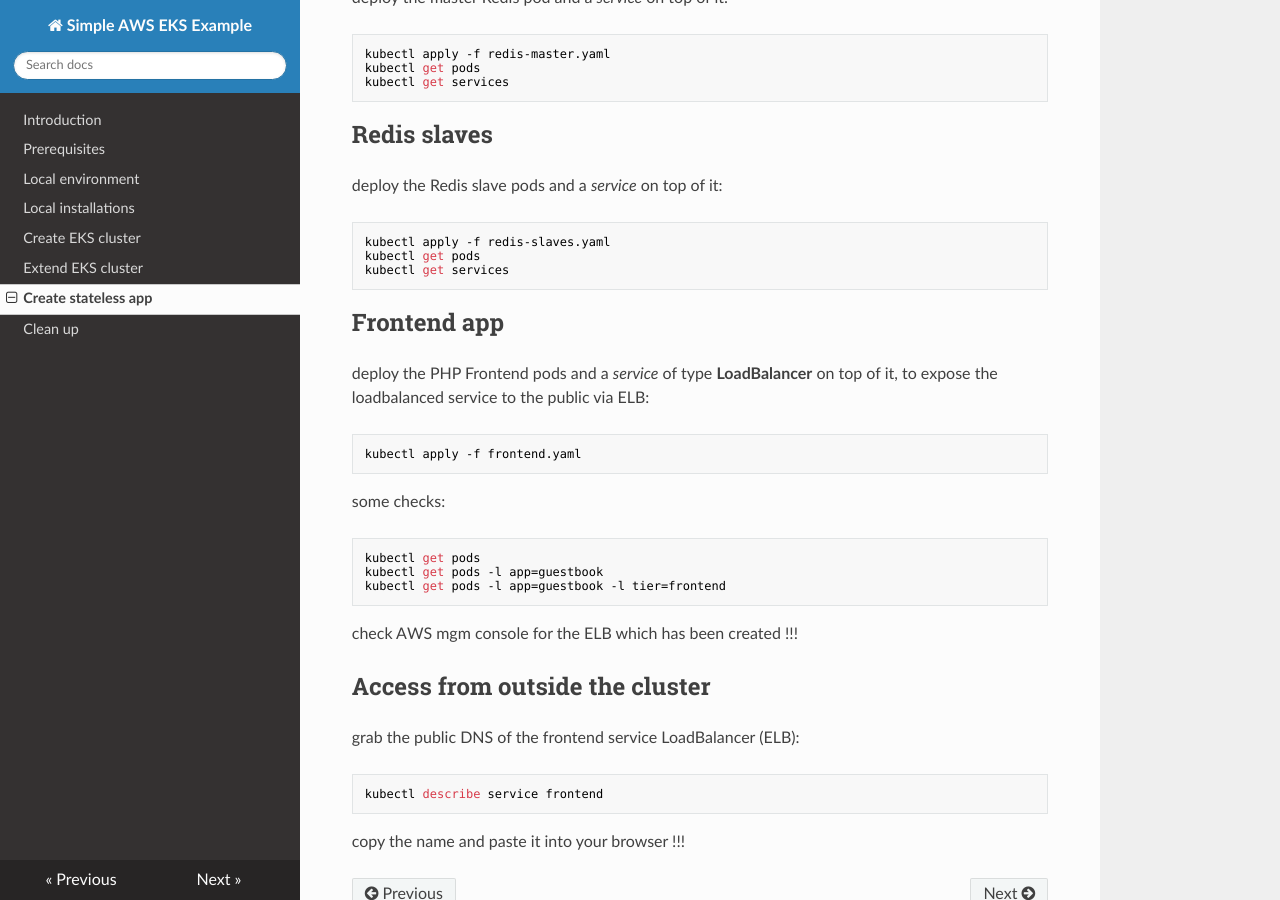
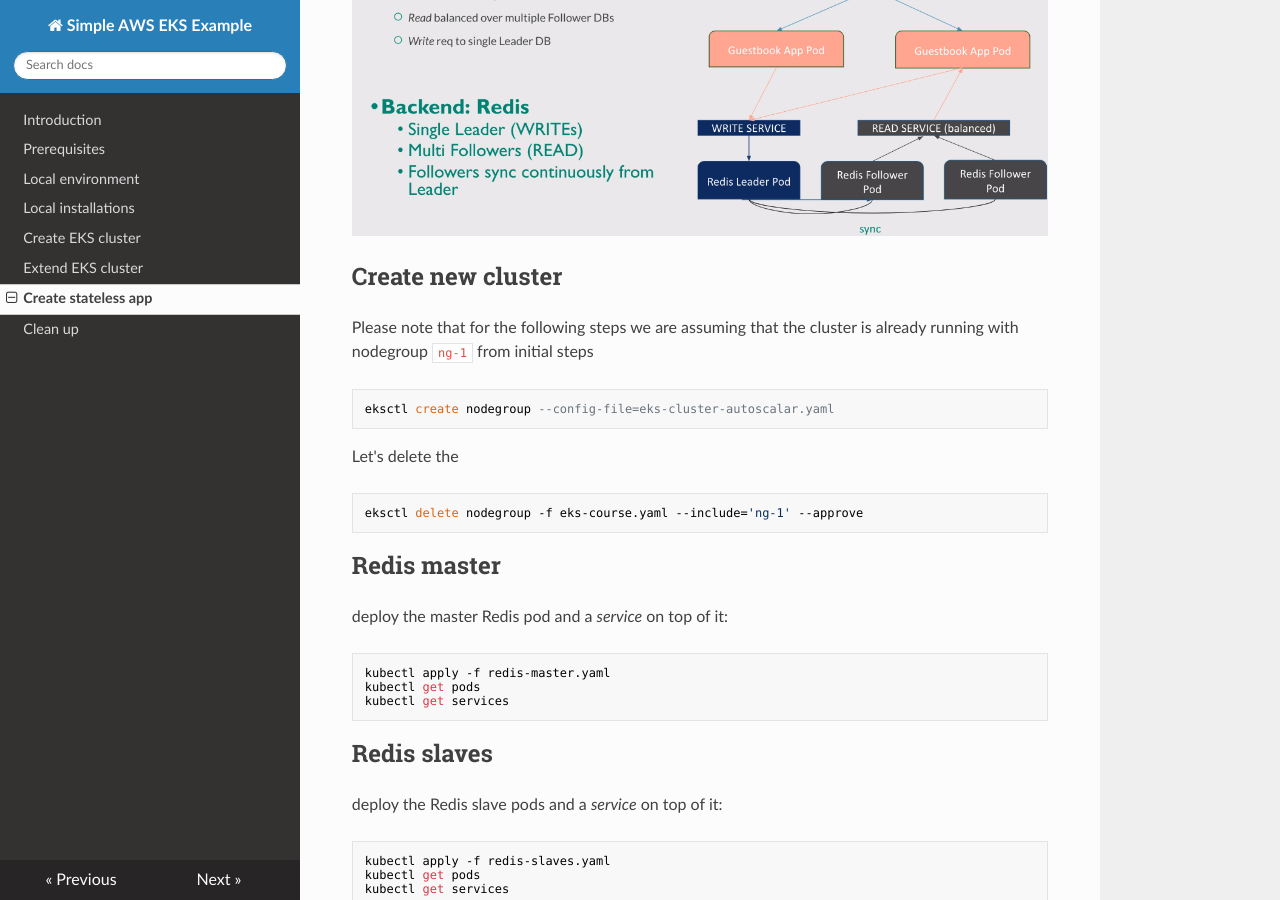
Before and after one commit to howtosteps/aws-eks, an MkDocs documentation site: the page built from docs/create-stateless-app.md, in a window 1280 px wide and 900 px high, scrolled down 339 px. Built offline with MkDocs 1.6.1, drawn with Linux system fonts in a browser that asks for light colours; nearby versions of some CDN libraries.

Commit message:
all good
Richa committing to git hub

````diff
--- a/docs/create-stateless-app.md
+++ b/docs/create-stateless-app.md
@@ -1,6 +1,22 @@
 # Create Stateless App
 # Setup sample guestbook app
 * based on [Kubernetes Guestbook](https://github.com/kubernetes/examples/tree/master/guestbook)
+
+![Screenshot](img/eks-stateless-app.png)
+
+## Create new cluster
+
+Please note that for the following steps we are assuming that the cluster is already running with nodegroup `ng-1` from initial steps
+```
+eksctl create nodegroup --config-file=eks-cluster-autoscalar.yaml
+```
+
+Let's delete the
+
+```
+eksctl delete nodegroup -f eks-course.yaml --include='ng-1' --approve
+```
+
 
 ## Redis master
 deploy the master Redis pod and a _service_ on top of it:
````
Also changed, not shown: cluster-stateless-app/eks-cluster-autoscalar-cmds.md (added, +24 -0 lines), docs/index.md (+1 -0 lines), cluster-ng/eks-cluster-cmds.md (renamed from eks-cluster-cmds.md), docs/img/eks-stateless-app.png (added), 7 other files.
